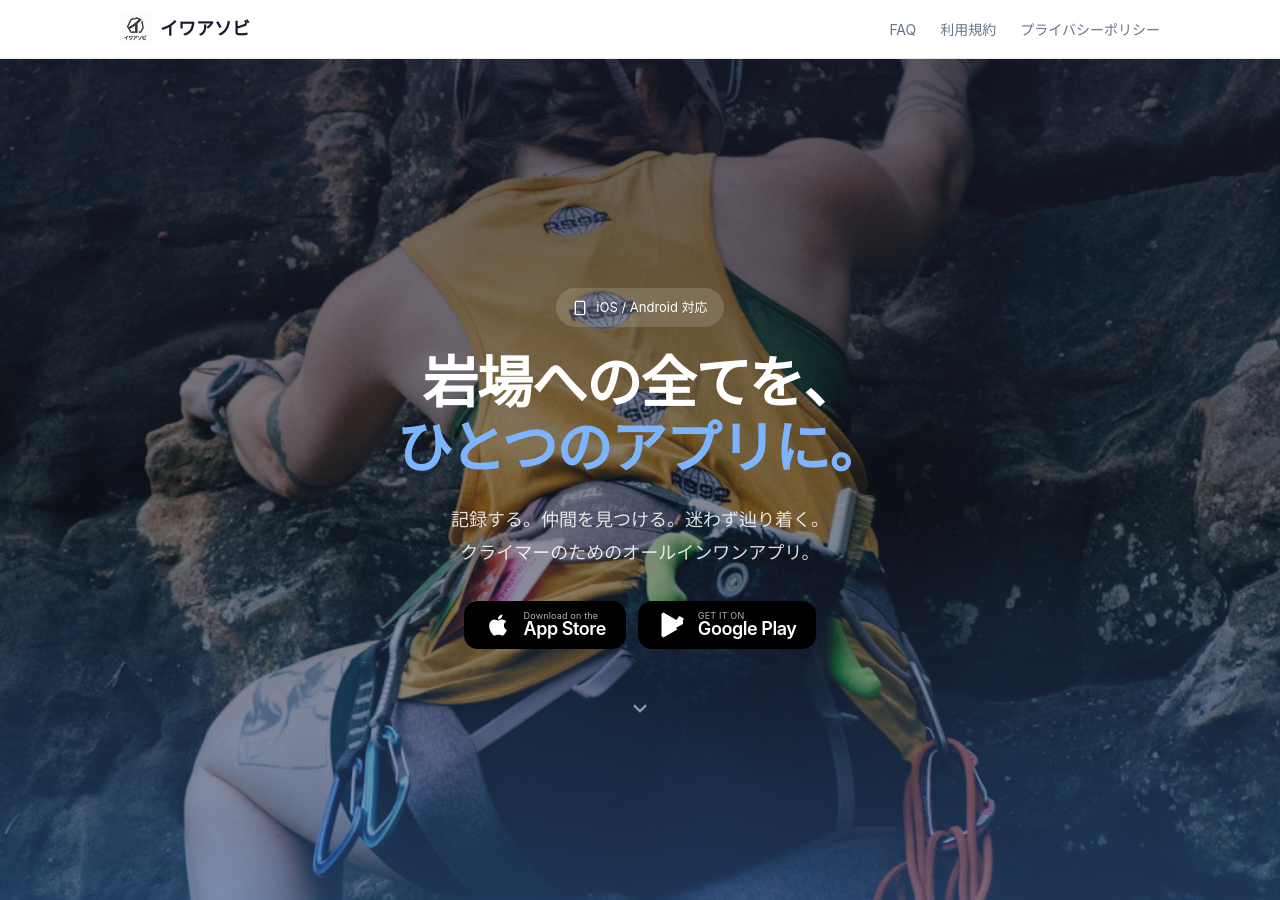
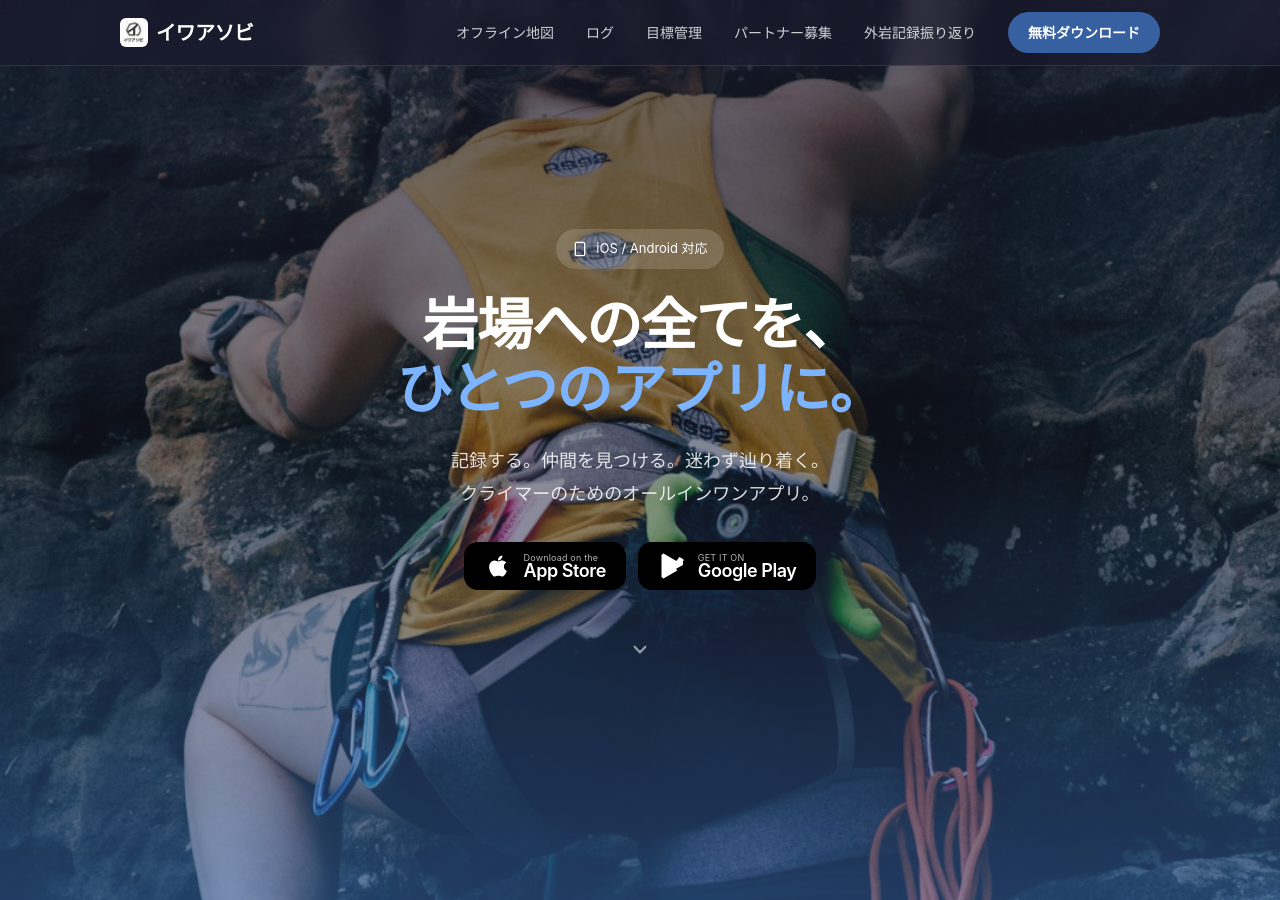
Before and after one commit to YoshiHotta/iwaasobi-website, a Jekyll site: the page built from index.md, in a window 1280 px wide and 900 px high. Built offline with Jekyll 4.4.1, drawn with Linux system fonts in a browser that asks for light colours.

Commit message:
ヘッダーをFigmaデザインに合わせてリニューアル
- 半透明ダーク背景+backdrop-blurのstickyヘッダーに変更
- ナビリンク: オフライン地図、ログ、目標管理、パートナー募集、外岩記録振り返り
- 無料ダウンロードのCTAボタン追加
- 各セクションにアンカーID追加
- FAQ/利用規約/プライバシーポリシーのリンクはフッターのみに

Co-Authored-By: Claude Opus 4.6 <noreply@anthropic.com>

```diff
--- a/_includes/header.html
+++ b/_includes/header.html
@@ -1,13 +1,18 @@
 <header class="site-header">
   <nav class="nav-container">
     <a href="{{ '/' | relative_url }}" class="nav-logo">
-      <img src="{{ '/assets/images/logo.jpeg' | relative_url }}" alt="イワアソビ" width="32" height="32">
+      <img src="{{ '/assets/images/logo.jpeg' | relative_url }}" alt="イワアソビ" width="28" height="28">
       <span>イワアソビ</span>
     </a>
-    <ul class="nav-links">
-      <li><a href="{{ '/faq' | relative_url }}">FAQ</a></li>
-      <li><a href="{{ '/terms' | relative_url }}">利用規約</a></li>
-      <li><a href="{{ '/privacy-policy' | relative_url }}">プライバシーポリシー</a></li>
-    </ul>
+    <div class="nav-right">
+      <ul class="nav-links">
+        <li><a href="#offline-map">オフライン地図</a></li>
+        <li><a href="#climbing-log">ログ</a></li>
+        <li><a href="#goal">目標管理</a></li>
+        <li><a href="#partner">パートナー募集</a></li>
+        <li><a href="#outdoor-review">外岩記録振り返り</a></li>
+      </ul>
+      <a href="#download" class="nav-cta">無料ダウンロード</a>
+    </div>
   </nav>
 </header>
--- a/_sass/_layout.scss
+++ b/_sass/_layout.scss
@@ -2,8 +2,15 @@
 // Header
 // ============================================
 .site-header {
-  border-bottom: 1px solid #e8e8e8;
-  background-color: #fff;
+  position: fixed;
+  top: 0;
+  left: 0;
+  right: 0;
+  z-index: 100;
+  background: rgba(26, 26, 46, 0.6);
+  backdrop-filter: blur(12px);
+  -webkit-backdrop-filter: blur(12px);
+  border-bottom: 1px solid rgba(255, 255, 255, 0.1);
 }
 
 .nav-container {
@@ -19,9 +26,10 @@
   display: flex;
   align-items: center;
   gap: 0.5rem;
-  font-weight: bold;
-  font-size: 1.125rem;
-  color: #1a1a2e;
+  font-weight: 700;
+  font-size: 1.25rem;
+  color: #fff;
+  letter-spacing: -0.025em;
 
   &:hover {
     text-decoration: none;
@@ -32,20 +40,43 @@
   }
 }
 
+.nav-right {
+  display: flex;
+  align-items: center;
+  gap: 2rem;
+}
+
 .nav-links {
   display: flex;
   list-style: none;
-  gap: 1.5rem;
+  gap: 2rem;
   padding-left: 0;
   margin-bottom: 0;
 
   a {
     font-size: 0.875rem;
-    color: #64748b;
+    color: rgba(255, 255, 255, 0.8);
 
     &:hover {
-      color: #3760a1;
+      color: #fff;
+      text-decoration: none;
     }
+  }
+}
+
+.nav-cta {
+  display: inline-block;
+  background: #3760a1;
+  color: #fff;
+  font-size: 0.875rem;
+  font-weight: 600;
+  padding: 0.5rem 1.25rem;
+  border-radius: 999px;
+  transition: background-color 0.2s;
+
+  &:hover {
+    background: #2d5089;
+    text-decoration: none;
   }
 }
 
@@ -1025,11 +1056,11 @@
 
 @media (max-width: 640px) {
   .nav-links {
-    gap: 0.75rem;
+    display: none;
+  }
 
-    a {
-      font-size: 0.75rem;
-    }
+  .nav-right {
+    gap: 0;
   }
 
   .hero-heading {
--- a/index.md
+++ b/index.md
@@ -77,7 +77,7 @@ title: null
 </section>
 
 <!-- Offline Map Section -->
-<section class="feature-section feature-section--alt">
+<section id="offline-map" class="feature-section feature-section--alt">
   <div class="section-container">
     <div class="feature-row">
       <div class="feature-phone">
@@ -157,7 +157,7 @@ title: null
 </section>
 
 <!-- Climbing Log Section -->
-<section class="feature-section">
+<section id="climbing-log" class="feature-section">
   <div class="section-container">
     <div class="feature-row feature-row--reverse">
       <div class="feature-phone">
@@ -219,7 +219,7 @@ title: null
 </section>
 
 <!-- Goal Section -->
-<section class="feature-section feature-section--alt">
+<section id="goal" class="feature-section feature-section--alt">
   <div class="section-container">
     <div class="feature-row">
       <div class="feature-phone">
@@ -270,7 +270,7 @@ title: null
 </section>
 
 <!-- Partner Section -->
-<section class="feature-section">
+<section id="partner" class="feature-section">
   <div class="section-container">
     <div class="feature-row feature-row--reverse">
       <div class="feature-phone">
@@ -359,7 +359,7 @@ title: null
 </section>
 
 <!-- Outdoor Review Section -->
-<section class="feature-section feature-section--alt">
+<section id="outdoor-review" class="feature-section feature-section--alt">
   <div class="section-container">
     <div class="feature-row">
       <div class="feature-phone">
@@ -431,7 +431,7 @@ title: null
 </section>
 
 <!-- CTA Section -->
-<section class="cta-section">
+<section id="download" class="cta-section">
   <div class="cta-overlay"></div>
   <div class="cta-content">
     <svg class="cta-icon" width="48" height="48" viewBox="0 0 24 24" fill="none" stroke="white" stroke-width="1.5"><path d="M12 2L2 7l10 5 10-5-10-5z"/><path d="M2 17l10 5 10-5"/><path d="M2 12l10 5 10-5"/></svg>
```
